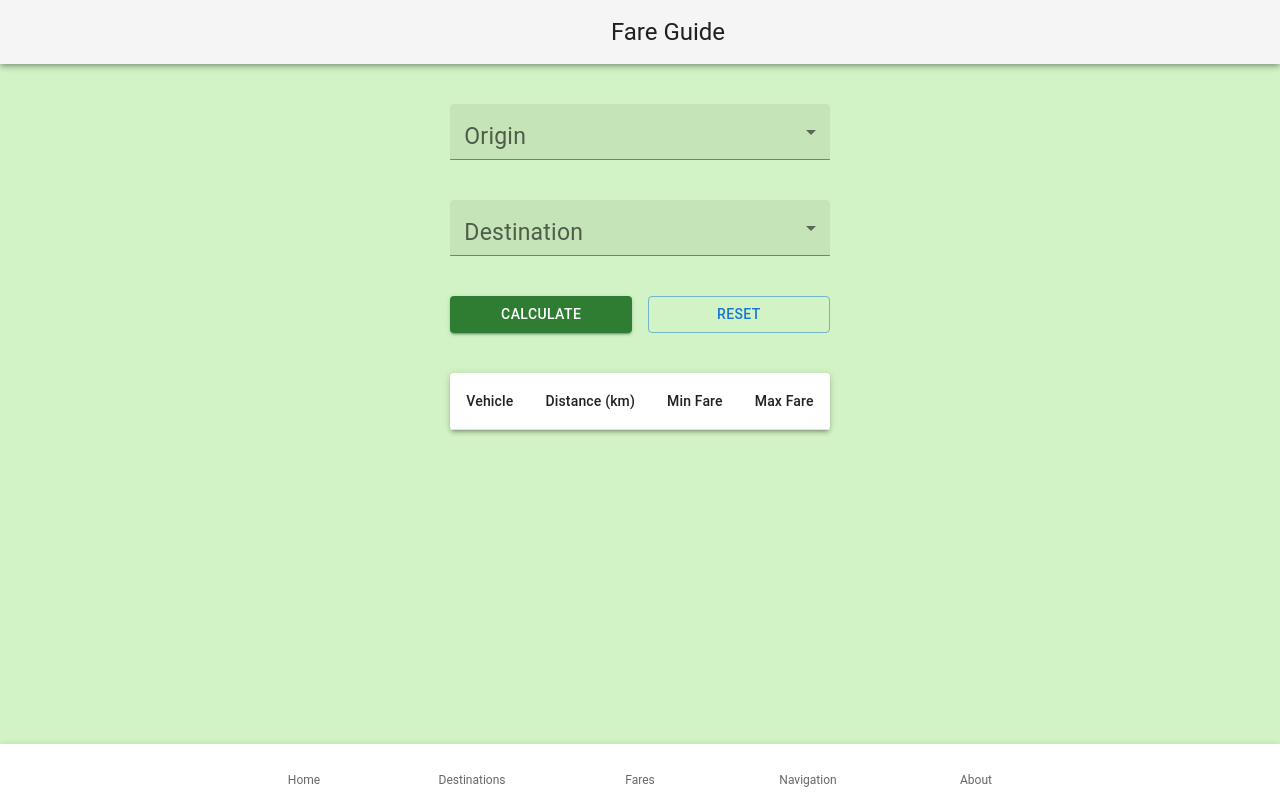
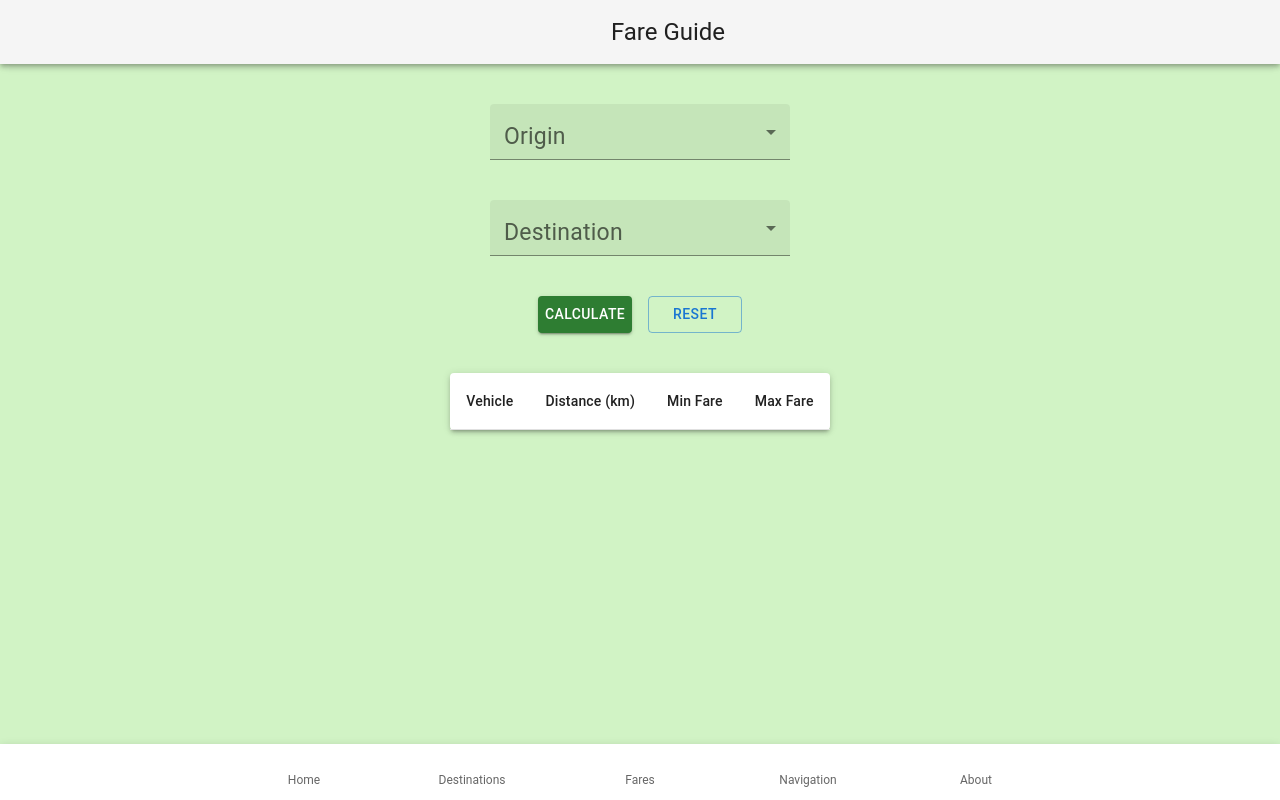
Before and after one commit to by-jenneigh/tara, a Next.js app: page /fares in a window 1280 px wide. Built offline with nearby package versions, Linux system fonts and the light colour scheme; some icons are missing.

Commit message:
Fix basic select responsiveness

```diff
--- a/app/components/common/select.tsx
+++ b/app/components/common/select.tsx
@@ -27,7 +27,7 @@ export default function BasicSelect(props: BasicSelectProps) {
   };
 
   return (
-    <Box sx={{ minWidth: 300, ...sx }}>
+    <Box sx={{ width: 300, ...sx }}>
       <FormControl fullWidth>
         <InputLabel
           id={`${selectId}-label`}
@@ -48,7 +48,11 @@ export default function BasicSelect(props: BasicSelectProps) {
           color="success"
         >
           {options.map((option) => (
-            <MenuItem key={option.id} value={option.id}>
+            <MenuItem
+              key={option.id}
+              value={option.id}
+              sx={{ whiteSpace: "normal" }}
+            >
               {option.name}
             </MenuItem>
           ))}
--- a/app/fares/page.tsx
+++ b/app/fares/page.tsx
@@ -94,6 +94,7 @@ export default function Fares() {
         spacing={5}
         px={2}
         sx={{ width: "100%", maxWidth: 600, mx: "auto" }}
+        alignItems={"center"}
       >
         <BasicSelect
           options={ORIGINS}
```
